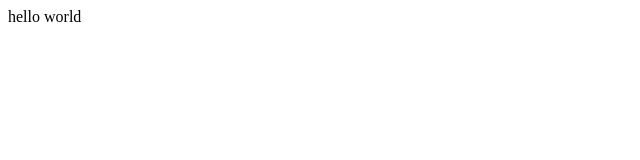
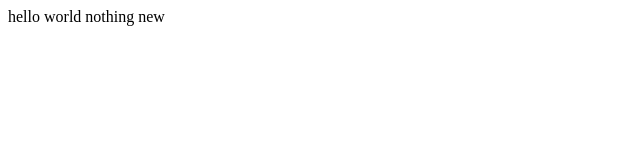
Before and after one commit to Raghavraturi3/recogn, a plain HTML site: page index.html in a window 1280 px wide. Shown: the whole page, without its empty margins (0-640 px from the left). Drawn offline with Linux system fonts and the light colour scheme.

Commit message:
nothing new

```diff
--- a/index.html
+++ b/index.html
@@ -7,5 +7,6 @@
 </head>
 <body>
     hello world
+    nothing new
 </body>
 </html>
```
